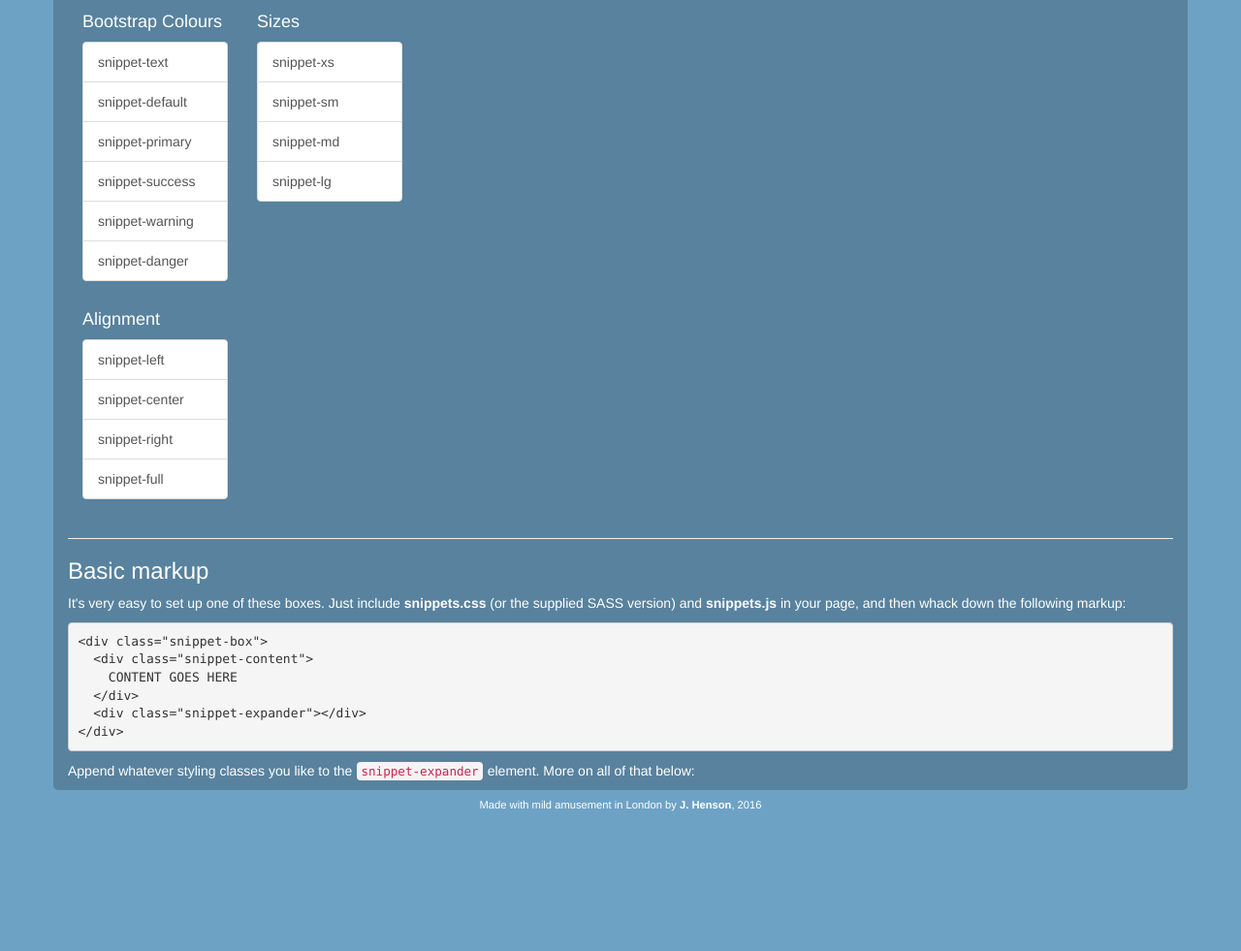
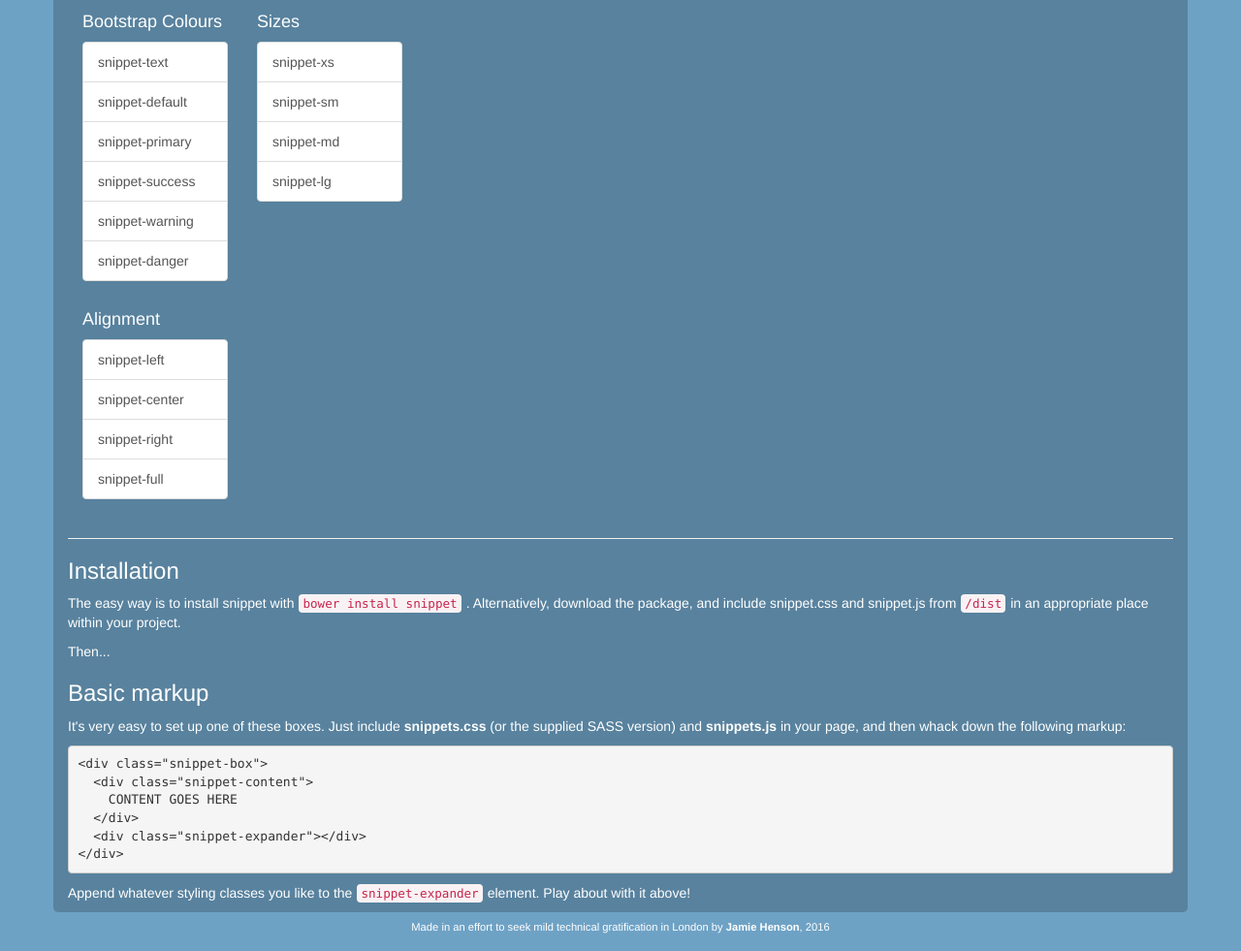
Before and after one commit to jamiehenson/snippet, a website: page src/html/index.jade in a window 1280 px wide. Shown: the part 591-1572 px from the top of the page at 97% size. Before the commit the page ends 1436 px from the top, so only its background shows below. Drawn offline with nearby package versions, Linux system fonts and the light colour scheme; files that its build step writes are made by us from their sources; files whose address does not match are found by name.

Commit message:
Example tweaks

```diff
--- a/src/html/index.jade
+++ b/src/html/index.jade
@@ -77,10 +77,20 @@ html(lang="en")
             .snippet-box
               .snippet-content
                 = text
-              .snippet-expander.snippet-reveal.snippet-md.snippet-success(data-collapse="less", data-expand="more")
+              .snippet-expander.snippet-pulldown.snippet-md.snippet-success(data-collapse="less", data-expand="more")
             p.code
               pre.codebox
       hr
+
+      h3 Installation
+      p
+        | The easy way is to install snippet with
+        code bower install snippet
+        |. Alternatively, download the package, and include snippet.css and snippet.js from
+        code /dist
+        | in an appropriate place within your project.
+
+      p Then...
 
       h3 Basic markup
       p It's very easy to set up one of these boxes. Just include <strong>snippets.css</strong> (or the supplied SASS version) and <strong>snippets.js</strong> in your page, and then whack down the following markup:
@@ -96,10 +106,11 @@ html(lang="en")
       p
         | Append whatever styling classes you like to the
         code snippet-expander
-        | element. More on all of that below:
+        | element. Play about with it above!
 
     footer.footer
       .container
-        span Made with mild amusement in London by
-        a(href="https://github.com/jamiehenson") <strong>J. Henson</strong>
-        |, 2016
+        p
+          | Made in an effort to seek mild technical gratification in London by
+          a(href="https://github.com/jamiehenson") <strong> Jamie Henson</strong>
+          |, 2016
```
Also changed, not shown: index.html.
